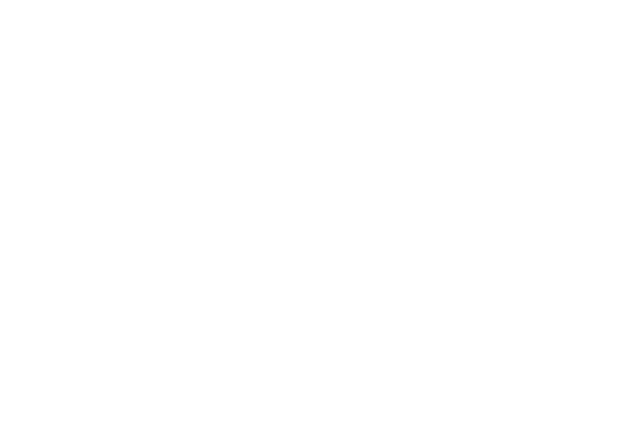
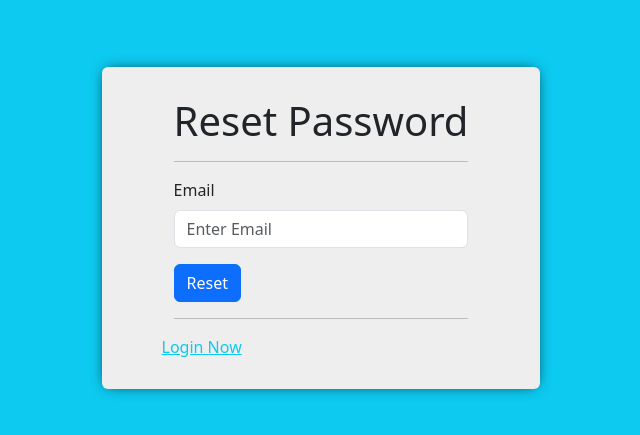
Before and after one commit to Hrx717/CRM-Frontend, a React (Create React App) app: page /password-reset in a window 1280 px wide. Before the commit this address had no page. Shown: the part 157-592 px from the top of the page, without its empty margins (319-959 px from the left). Built offline with nearby package versions, Linux system fonts and the light colour scheme.

Commit message:
reset-password feature added

```diff
--- a/src/App.js
+++ b/src/App.js
@@ -11,6 +11,7 @@
 import { SingleTicketView } from './pages/Add-ViewTicket/SingleTicketView'
 import {PrivateRoute} from './components/PrivateRoute'
 import { Registration } from './pages/Registration/Registration';
+import PasswordOTPForm from './pages/Password-Reset/PasswordOTPForm';
 
 
 const App = () => {
@@ -19,6 +20,7 @@
       <Router>
         <Routes>
             <Route exact path='/' element={<Entry/>} />
+            <Route exact path='/password-reset' element={<PasswordOTPForm/>} />
             <Route exact path='/registration' element={<Registration/>} />
             <Route exact path='/dashboard' element={<PrivateRoute children={<DashBoard/>}/>} />
             <Route exact path='/add-ticket' element={<PrivateRoute children={<AddTicket/>}/>} />
--- /dev/null
+++ b/src/api/passwordApi.js
@@ -0,0 +1,29 @@
+import axios from 'axios'
+
+const resetPassUrl = 'http://localhost:3001/v1/user/reset-password';
+
+export const requestPassOTP = (email) => {
+    return new Promise(async (resolve, reject) => {
+        try {
+            const result = await axios.post(resetPassUrl, {email});
+            resolve(result);
+        }
+        catch (error) {
+            console.log(error);
+            reject(error);
+        }
+    });
+}
+
+export const updatePassword = (formData) => {
+    return new Promise(async (resolve, reject) => {
+        try {
+            const result = await axios.patch(resetPassUrl, formData);
+            resolve(result);
+        }
+        catch (error) {
+            console.log(error);
+            reject(error);
+        }
+    });
+}
--- a/src/components/LoginAndForget/ForgetPass.js
+++ b/src/components/LoginAndForget/ForgetPass.js
@@ -1,35 +1,47 @@
-import React from 'react'
-import {Container, Row, Col, Form, Button} from 'react-bootstrap'
+import React, {useState} from 'react';
+import {Container, Row, Col, Form, Button, Spinner, Alert} from 'react-bootstrap';
+import {useDispatch, useSelector} from 'react-redux'
+import {sendPasswordResetOTP} from '../../pages/Password-Reset/PasswordAction'
 
-const ForgetPass = ({handleOnChange, handleOnResetSubmit, email, formSwitcher}) => {
+const ForgetPass = () => {
+  const dispatch = useDispatch();
+  const {isLoading, status, message} = useSelector((state) => state.passwordReset)
+  const [email, setEmail] = useState('');
+  const handleOnChange = (e) => {
+    setEmail(e.target.value);
+  }
+  const handleOnSubmit = (e) => {
+    e.preventDefault();
+    dispatch(sendPasswordResetOTP(email));
+  }
   return (
     <Container>
       <Row>
         <Col>
           <h1>Reset Password</h1>
           <hr/>
-          <Form autoComplete='off' onSubmit={handleOnResetSubmit}>
+          <Row>
+            <Col>
+            {message && <Alert variant={status==='success' ? 'success' : 'danger'}>{message}</Alert>}
+            </Col>
+          </Row>
+          <Form autoComplete='off' onSubmit={handleOnSubmit}>
             <Form.Group>
               <Form.Label>Email</Form.Label>
               <Form.Control
               type='emial'
               name='email'
-              placeholder='Enter Email'
               onChange={handleOnChange}
               value={email}
+              placeholder='Enter Email'
               required
               />
             </Form.Group>
 
             <Button type='submit' className='mt-3'>Reset</Button>
+            {isLoading && <Spinner animation='border'/>}
             <hr/>
           </Form>
-        </Col>
-      </Row>
-
-      <Row>
-        <Col>
-        <a href='#!' className='text-info' onClick={() => formSwitcher("login")}>Login now</a>
         </Col>
       </Row>
     </Container>
--- a/src/components/LoginAndForget/Login.js
+++ b/src/components/LoginAndForget/Login.js
@@ -7,7 +7,7 @@
 import {userLogin} from '../../api/userApi';
 import {getUserProfile} from '../../pages/Dashboard/userAction'
 
-const Login = ({formSwitcher}) => {
+const Login = () => {
   const navigate = useNavigate();
   const dispatch = useDispatch();
   const {isLoading,isAuth, error} = useSelector((state) => state.login);
@@ -92,7 +92,7 @@
 
       <Row>
         <Col>
-        <a href='#!' className='text-info' onClick={() => formSwitcher("reset")}>Forget password?</a>
+        <a href='/password-reset' className='text-info'>Forget password?</a>
         </Col>
       </Row>
 
--- a/src/components/SignUp/SignUpForm.js
+++ b/src/components/SignUp/SignUpForm.js
@@ -27,7 +27,11 @@
 
     const handleOnSubmit = (e) => {
         e.preventDefault();
-        dispatch(userRegistration(newUser));
+        const {name, email, phone, company, address, password} = newUser;
+        const formData = {
+            name, email, phone, company, address, password
+        }
+        dispatch(userRegistration(formData));
     }
 
     const handleOnChange = (e) => {
--- /dev/null
+++ b/src/pages/Password-Reset/PasswordAction.js
@@ -0,0 +1,39 @@
+import {otpRequestPending, otpRequestSuccess, otpRequestFail, updatePassSuccess} from './PasswordSlice';
+import {requestPassOTP, updatePassword} from '../../api/passwordApi';
+
+export const sendPasswordResetOTP = (email) => async (dispatch) => {
+    try {
+        dispatch(otpRequestPending());
+        const result = await requestPassOTP(email);
+
+        if(result.data.status === 'success') {
+            const message = result.data.message;
+            dispatch(otpRequestSuccess({message, email}));
+        }
+        else {
+            dispatch(otpRequestFail(result.data.message));
+        }
+    }
+    catch(error) {
+        console.log(error);
+        dispatch(otpRequestFail(error.message));
+    }
+}
+
+export const updateUserPassword = (formData) => async (dispatch) => {
+    try {
+        dispatch(otpRequestPending());
+        const result = await updatePassword(formData);
+
+        if(result.data.status === 'success') {
+            dispatch(updatePassSuccess(result.data.message));
+        }
+        else {
+            dispatch(otpRequestFail(result.data.message));
+        }
+    }
+    catch(error) {
+        console.log(error);
+        dispatch(otpRequestFail(error.message));
+    }
+}
--- /dev/null
+++ b/src/pages/Password-Reset/PasswordOTPForm.js
@@ -0,0 +1,19 @@
+import React from 'react';
+import './passwordOtp.style.css';
+import {useSelector} from 'react-redux';
+import ForgetPass from '../../components/LoginAndForget/ForgetPass';
+import UpdatePassword from './UpdatePasswordForm';
+
+const PasswordOTPForm = () => {
+  const {showOtpForm} = useSelector((state) => state.passwordReset);
+  return (
+    <div className='entry-page bg-info container-fluid'>
+        <div className="jumbotron box-shadow">
+          {showOtpForm ? <UpdatePassword/> : <ForgetPass/> }
+          <a href='/' className='text-info'>Login Now</a>
+        </div>
+    </div>
+  )
+}
+
+export default PasswordOTPForm;
--- /dev/null
+++ b/src/pages/Password-Reset/PasswordSlice.js
@@ -0,0 +1,39 @@
+import {createSlice} from '@reduxjs/toolkit'
+
+const initialState = {
+    isLoading: false,
+    status: '',
+    message: '',
+    email: '',
+    showOtpForm: false,
+}
+const PasswordResetSlice = createSlice({
+    name: 'passwordReset',
+    initialState,
+    reducers: {
+        otpRequestPending: (state) => {
+            state.isLoading = true;
+        },
+        otpRequestSuccess: (state, {payload}) => {
+            state.isLoading = false;
+            state.status = 'success';
+            state.message = payload.message;
+            state.email = payload.email;
+            state.showOtpForm = true;
+        },
+        otpRequestFail: (state, {payload}) => {
+            state.isLoading = false;
+            state.status = 'error';
+            state.message = payload;
+        },
+        updatePassSuccess: (state, {payload}) => {
+            state.isLoading = false;
+            state.status = 'success';
+            state.message = payload;
+        }
+    }
+});
+
+export const {otpRequestPending, otpRequestSuccess, otpRequestFail, updatePassSuccess} = PasswordResetSlice.actions
+const {reducer} = PasswordResetSlice;
+export default reducer;
--- /dev/null
+++ b/src/pages/Password-Reset/UpdatePasswordForm.js
@@ -0,0 +1,110 @@
+import React, {useState} from 'react';
+import {Container,Button, Row, Col, Form, Spinner, Alert} from 'react-bootstrap';
+import {useDispatch, useSelector} from 'react-redux';
+import {updateUserPassword} from './PasswordAction';
+
+const initialState = {
+    pin: '',
+    password: '',
+    confirmPass: ''
+}
+
+const passwordError = {
+    minLength: true,
+    isMatched: true,
+    phnlenght: true,
+    allCheck: false,
+}
+const UpdatePassword = () => {
+    const dispatch = useDispatch();
+    const {isLoading, status, message, email} = useSelector((state) => state.passwordReset);
+    const [otpPass, setOtpPass] = useState(initialState);
+    const [passwordVerification, setPasswordVerification] = useState(passwordError)
+
+    const handleOnSubmit = (e) => {
+        e.preventDefault();
+        const {pin, password} = otpPass;
+        const formData = {email, pin,newPassword: password};
+        dispatch(updateUserPassword(formData));
+    }
+
+    const handleOnChange = (e) => {
+        const {name, value} = e.target;
+        setOtpPass({
+            ...otpPass,
+            [name]: value
+        });
+
+        if(name==='password') {
+            const minLength = value.length > 5;
+            setPasswordVerification({
+                ...passwordVerification,
+                minLength
+            });
+        }
+
+        if(name==='confirmPass') {
+            const isMatched = otpPass.password === value;
+            const allCheck = isMatched && passwordVerification.minLength;
+            setPasswordVerification({
+                ...passwordVerification,
+                isMatched, allCheck
+            });
+        }
+    }
+
+    return (
+        <Container>
+            <Row>
+                <Col><h1 className='text-center pt-2'>Update Password</h1></Col>
+            <hr/>
+            </Row>
+            <Row>
+                <Col>
+                {message && <Alert variant={status==='success' ? 'success' : 'danger'}>{message}</Alert>}
+                </Col>
+            </Row>
+            <Row className='mt-1 ps-4 pe-3 pb-2'>
+                <Col>
+                <Form autoComplete='off' onSubmit={handleOnSubmit}>
+                <Form.Group>
+                    <Form.Label className='fw-semibold pt-1'>OTP:</Form.Label>
+                    <Form.Control type='number' name='pin' placeholder='Enter OTP'
+                    onChange={handleOnChange}
+                    value={otpPass.pin}
+                    required
+                    />
+                </Form.Group>
+
+                <Form.Group>
+                    <Form.Label className='fw-semibold pt-1'>Password:</Form.Label>
+                    <Form.Control type='password' name='password' placeholder='Enter password'
+                    minLength='6'
+                    onChange={handleOnChange}
+                    value={otpPass.password}
+                    required
+                    />
+                </Form.Group>
+                {!passwordVerification.minLength && <ul><li className='text-danger'>Minimum 6 characters</li></ul>}
+
+                <Form.Group>
+                    <Form.Label className='fw-semibold pt-1'>Confirm Password:</Form.Label>
+                    <Form.Control type='password' name='confirmPass' placeholder='Confirm password'
+                    onChange={handleOnChange}
+                    value={otpPass.confirmPass}
+                    required
+                    />
+                </Form.Group>
+                {!passwordVerification.isMatched && <ul><li className='text-danger'>Both the Passwords should match</li></ul>}
+
+                <Button type='submit' className='mt-3'
+                disabled={Object.values(passwordVerification).includes(false)}>Submit</Button>
+                {isLoading && <Spinner animation='border'/>}
+                </Form>
+                </Col>
+            </Row>
+        </Container>
+    )
+}
+
+export default UpdatePassword
--- /dev/null
+++ b/src/pages/Password-Reset/passwordOtp.style.css
@@ -0,0 +1,39 @@
+.entry-page {
+    height: 100vh;
+    display: flex;
+    justify-content: center;
+    align-items: center;
+}
+
+.container-fluid .jumbotron, .container .jumbotron {
+    border-radius: 6px;
+    padding-left: 15px;
+    padding-right: 15px;
+}
+
+@media screen and (min-width: 768px) {
+  .container-fluid .jumbotron, .container .jumbotron {
+      padding-left: 60px;
+      padding-right: 60px;
+  }
+}
+
+@media screen and (min-width: 768px) {
+  .jumbotron {
+      padding-bottom: 48px;
+      padding-top: 48px;
+  }
+}
+
+.jumbotron {
+    background-color: #eee;
+    padding-left: 60px;
+    padding-right: 60px;
+    margin-bottom: 30px;
+    padding-bottom: 30px;
+    padding-top: 30px;
+}
+
+.box-shadow {
+    box-shadow: 0 0 15px -5px black;
+}
--- a/src/store.js
+++ b/src/store.js
@@ -4,6 +4,7 @@
 import userReducer from './pages/Dashboard/userSlice';
 import newTicketReducer from './components/AddNewTicketForm/AddTicketSlicer';
 import registrationReducer from './components/SignUp/SignUpSlice';
+import passwordResetReducer from './pages/Password-Reset/PasswordSlice'
 
 const store = configureStore({
     reducer: {
@@ -11,7 +12,8 @@
         login: loginReducer,
         user: userReducer,
         openTicket: newTicketReducer,
-        registration: registrationReducer
+        registration: registrationReducer,
+        passwordReset: passwordResetReducer
     }
 });
 
```
Also changed, not shown: src/pages/Layout/Entry.js (+2 -15 lines).
